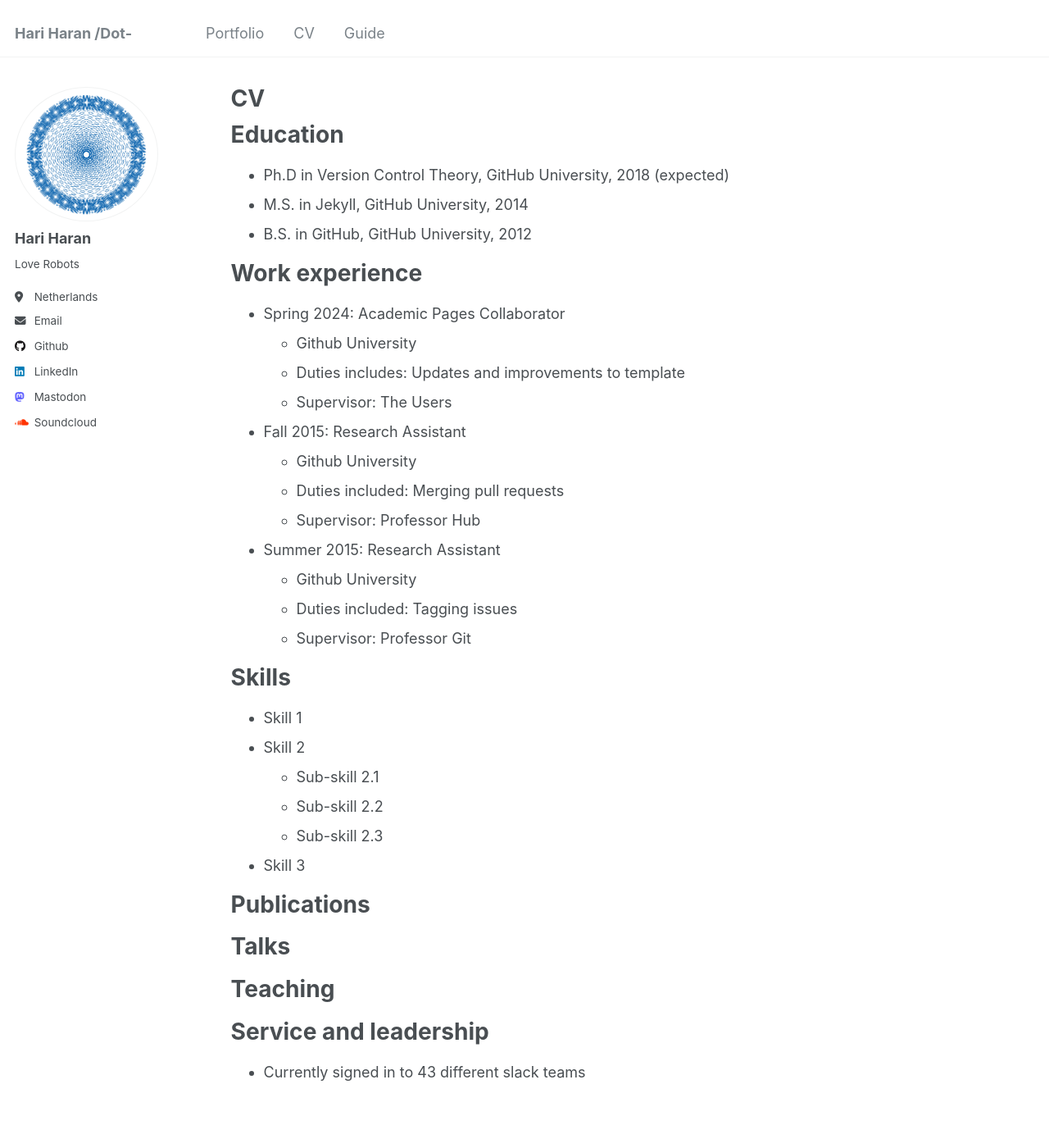
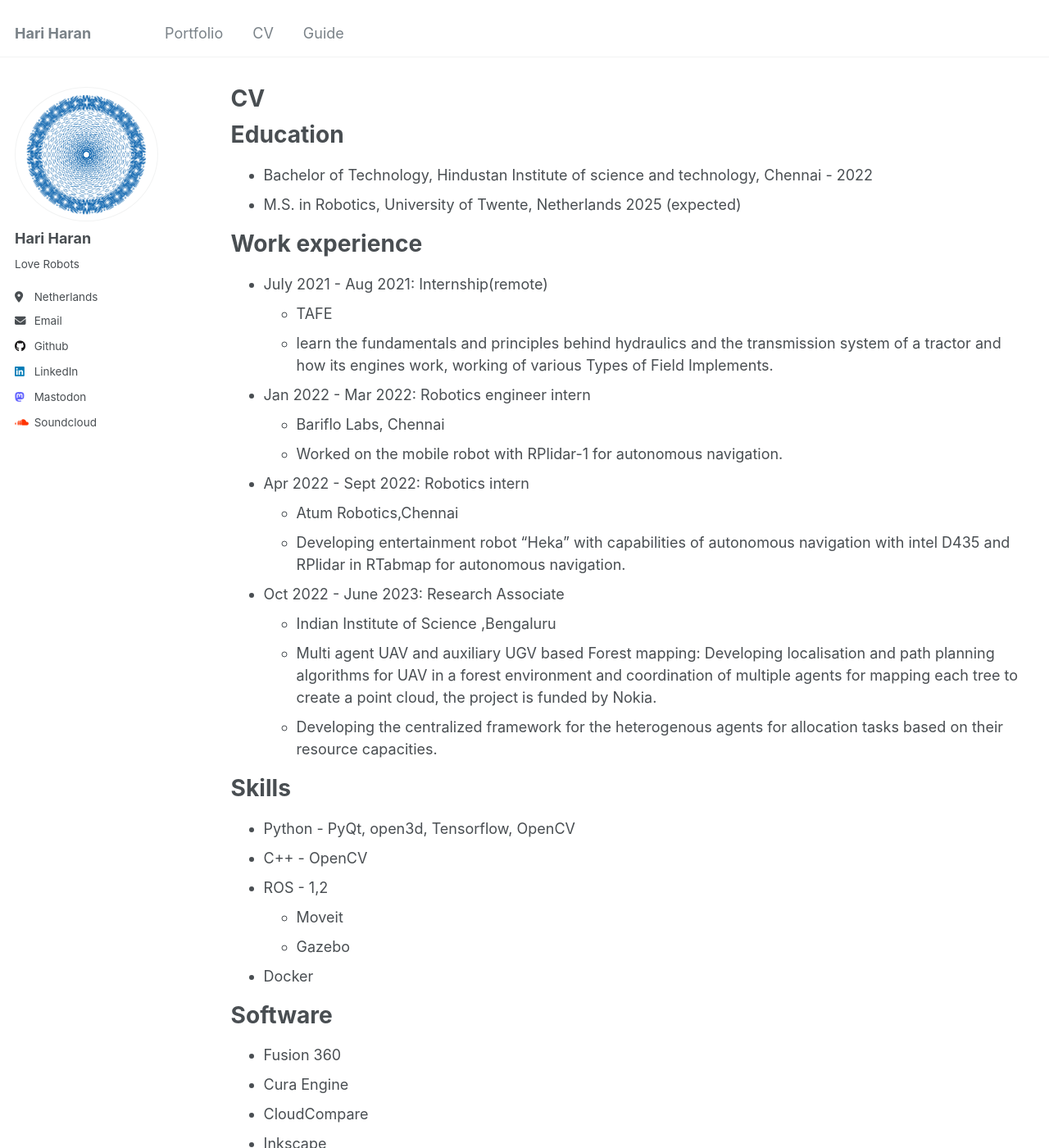
Before and after one commit to hariharan382/drint.github.io, a Jekyll site: the page built from _pages/cv.md, in a window 1280 px wide and 1400 px high. Shown: the whole window at 82% size. Built offline with Jekyll 4.4.1, drawn with Linux system fonts in a browser that asks for light colours; some of the changed text lies outside the part shown.

Commit message:
personal data

```diff
--- a/_config.yml
+++ b/_config.yml
@@ -8,7 +8,7 @@
 
 # Basic Site Settings
 locale                   : "en-NL"
-title                    : "Hari Haran /Dot-"
+title                    : "Hari Haran"
 title_separator          : "-"
 name                     : &name "Hari Haran"
 description              : &description "Personal webpage"
--- a/_pages/cv.md
+++ b/_pages/cv.md
@@ -11,54 +11,48 @@ redirect_from:
 
 Education
 ======
-* Ph.D in Version Control Theory, GitHub University, 2018 (expected)
-* M.S. in Jekyll, GitHub University, 2014
-* B.S. in GitHub, GitHub University, 2012
+* Bachelor of Technology, Hindustan Institute of science and technology, Chennai - 2022
+* M.S. in Robotics, University of Twente, Netherlands 2025 (expected)
 
 Work experience
 ======
-* Spring 2024: Academic Pages Collaborator
-  * Github University
-  * Duties includes: Updates and improvements to template
-  * Supervisor: The Users
+* July 2021 - Aug 2021: Internship(remote)
+  * TAFE
+  * learn the fundamentals and principles behind hydraulics and the transmission system of a tractor and how its engines work, working of various Types of Field Implements.
 
-* Fall 2015: Research Assistant
-  * Github University
-  * Duties included: Merging pull requests
-  * Supervisor: Professor Hub
+* Jan 2022 - Mar 2022: Robotics engineer intern
+  * Bariflo Labs, Chennai
+  * Worked on the mobile robot with RPlidar-1 for autonomous navigation.
 
-* Summer 2015: Research Assistant
-  * Github University
-  * Duties included: Tagging issues
-  * Supervisor: Professor Git
+* Apr 2022 - Sept 2022: Robotics intern
+  * Atum Robotics,Chennai
+  * Developing entertainment robot "Heka" with capabilities of autonomous navigation with intel D435 and RPlidar in RTabmap for autonomous navigation.
+
+* Oct 2022 - June 2023: Research Associate
+  * Indian Institute of Science ,Bengaluru
+  * Multi agent UAV and auxiliary UGV based Forest mapping: Developing localisation and path planning algorithms for UAV in a forest environment and coordination of multiple agents for mapping each tree to create a point cloud, the project is funded by Nokia.
+  * Developing the centralized framework for the heterogenous agents for allocation tasks based on their resource capacities.
+
 
 Skills
 ======
-* Skill 1
-* Skill 2
-  * Sub-skill 2.1
-  * Sub-skill 2.2
-  * Sub-skill 2.3
-* Skill 3
+* Python - PyQt, open3d, Tensorflow, OpenCV
+* C++ - OpenCV
+* ROS - 1,2
+  * Moveit
+  * Gazebo
+* Docker
 
-Publications
+Software
 ======
-  <ul>{% for post in site.publications reversed %}
-    {% include archive-single-cv.html %}
-  {% endfor %}</ul>
+* Fusion 360
+* Cura Engine
+* CloudCompare
+* Inkscape
+* Unity
+* QgroundControl
+* Matlab
 
-Talks
+Hardware
 ======
-  <ul>{% for post in site.talks reversed %}
-    {% include archive-single-talk-cv.html  %}
-  {% endfor %}</ul>
-
-Teaching
-======
-  <ul>{% for post in site.teaching reversed %}
-    {% include archive-single-cv.html %}
-  {% endfor %}</ul>
-
-Service and leadership
-======
-* Currently signed in to 43 different slack teams
+* Arduino, Raspberry-Pi, Arm-lpc2148, PIC, RP-lidar, Intel D435, Pixhawk, DJI A3
```
